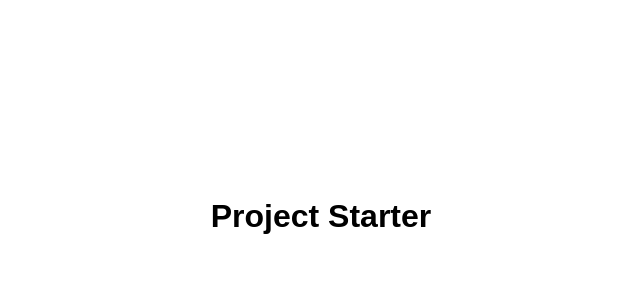
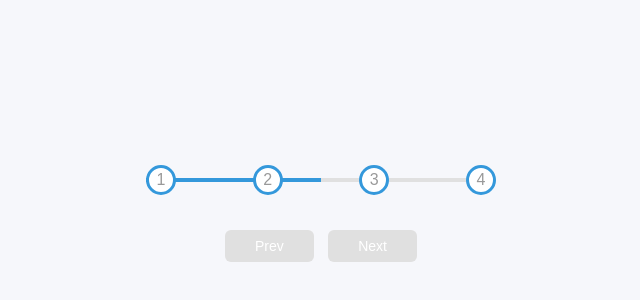
Before and after one commit to JoshSermon/Progress-Steps, a plain HTML site: page index.html in a window 1280 px wide. Shown: the part 184-484 px from the top of the page, without its empty margins (319-959 px from the left). Drawn offline with Linux system fonts and the light colour scheme.

Commit message:
currentActive

```diff
--- a/index.html
+++ b/index.html
@@ -6,10 +6,21 @@
     <meta name="viewport" content="width=device-width, initial-scale=1.0">
     <!--<link rel="stylesheet" href="https://cdnjs.cloudflare.com/ajax/libs/font-awesome/5.15.3/css/all.min.css" integrity="sha512-iBBXm8fW90+nuLcSKlbmrPcLa0OT92xO1BIsZ+ywDWZCvqsWgccV3gFoRBv0z+8dLJgyAHIhR35VZc2oM/gI1w==" crossorigin="anonymous" />-->
     <link rel="stylesheet" href="style.css">
-    <title>My project</title>
+    <title>Progress Steps</title>
 </head>
 <body>
-    <h1>Project Starter</h1>
+    <div class="container">
+        <div class="progress-container">
+            <div class="progress" id="progress"></div>
+                <div class="circle active">1</div>
+                <div class="circle active">2</div>
+                <div class="circle active">3</div>
+                <div class="circle active">4</div>
+            </div>
+
+            <button class="btn" id="prev" disabled>Prev</button>
+            <button class="btn" id="next" disabled>Next</button>
+    </div>
     <script src="script.js"></script>
 </body>
 </html>
--- a/script.js
+++ b/script.js
@@ -0,0 +1,16 @@
+const progress = document.getElementById('progress')
+const prev = document.getElementById('prev')
+const next = document.getElementById('next')
+const circles = document.querySelectorAll('.circle')
+
+let currentActive = 1
+
+next.addEventListener('click', () => {
+    currentActive++
+
+    if(currentActive > circles.length) {
+        currentActive = circles.length
+    }
+
+    console.log(currentActive)
+})
--- a/style.css
+++ b/style.css
@@ -1,16 +1,100 @@
 @import url("https://fonts.googleapis.com/css2?family=Bebas+Neue&display=swap");
+
+:root {
+  --line-border-fill: #3498db;
+  --line-border-empty: #e0e0e0;
+}
 
 * {
   box-sizing: border-box;
 }
 
 body {
+  background-color: #f6f7fb;
   font-family: "Bebas-Neue", sans-serif;
   display: flex;
-  flex-direction: column;
   align-items: center;
   justify-content: center;
   height: 100vh;
   overflow: hidden;
   margin: 0;
 }
+
+.container {
+  text-align: center;
+}
+
+.progress-container {
+  display: flex;
+  justify-content: space-between;
+  position: relative;
+  margin-bottom: 30px;
+  max-width: 100%;
+  width: 350px;
+}
+
+.progress-container::before {
+  content: "";
+  background-color: var(--line-border-empty);
+  position: absolute;
+  top: 50%;
+  left: 0;
+  transform: translateY(-50%);
+  height: 4px;
+  width: 100%;
+  z-index: -1;
+}
+
+.progress {
+  background-color: var(--line-border-fill);
+  position: absolute;
+  top: 50%;
+  left: 0;
+  transform: translateY(-50%);
+  height: 4px;
+  width: 50%;
+  z-index: -1;
+  transition: 0.4s ease;
+}
+
+.circle {
+  background-color: #fff;
+  color: #999;
+  border-radius: 50%;
+  height: 30px;
+  width: 30px;
+  display: flex;
+  align-items: center;
+  justify-content: center;
+  border: 3px solid var(--line-border-empty);
+  transition: 0.4s ease;
+}
+
+.circle.active {
+  border-color: var(--line-border-fill);
+}
+
+.btn {
+  background-color: var(--line-border-fill);
+  color: #fff;
+  border: 0;
+  border-radius: 6px;
+  cursor: pointer;
+  font-family: inherit;
+  padding: 8px 30px;
+  margin: 5px;
+  font-size: 14px;
+}
+
+.btn:active {
+  transform: scale(0.98);
+}
+
+.btn:focus {
+  outline: 0;
+}
+
+.btn:disabled {
+  background-color: var(--line-border-empty);
+  cursor: not-allowed;
+}
```
